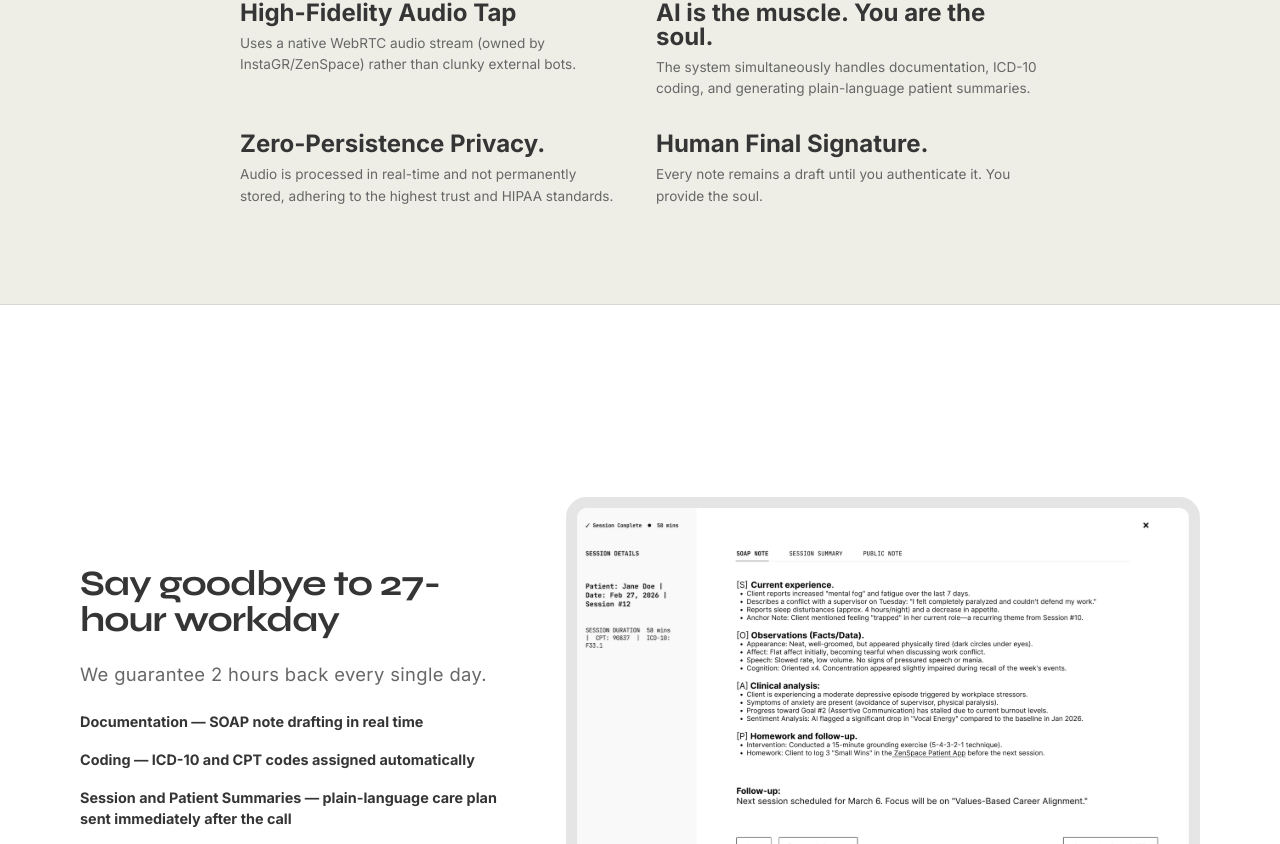
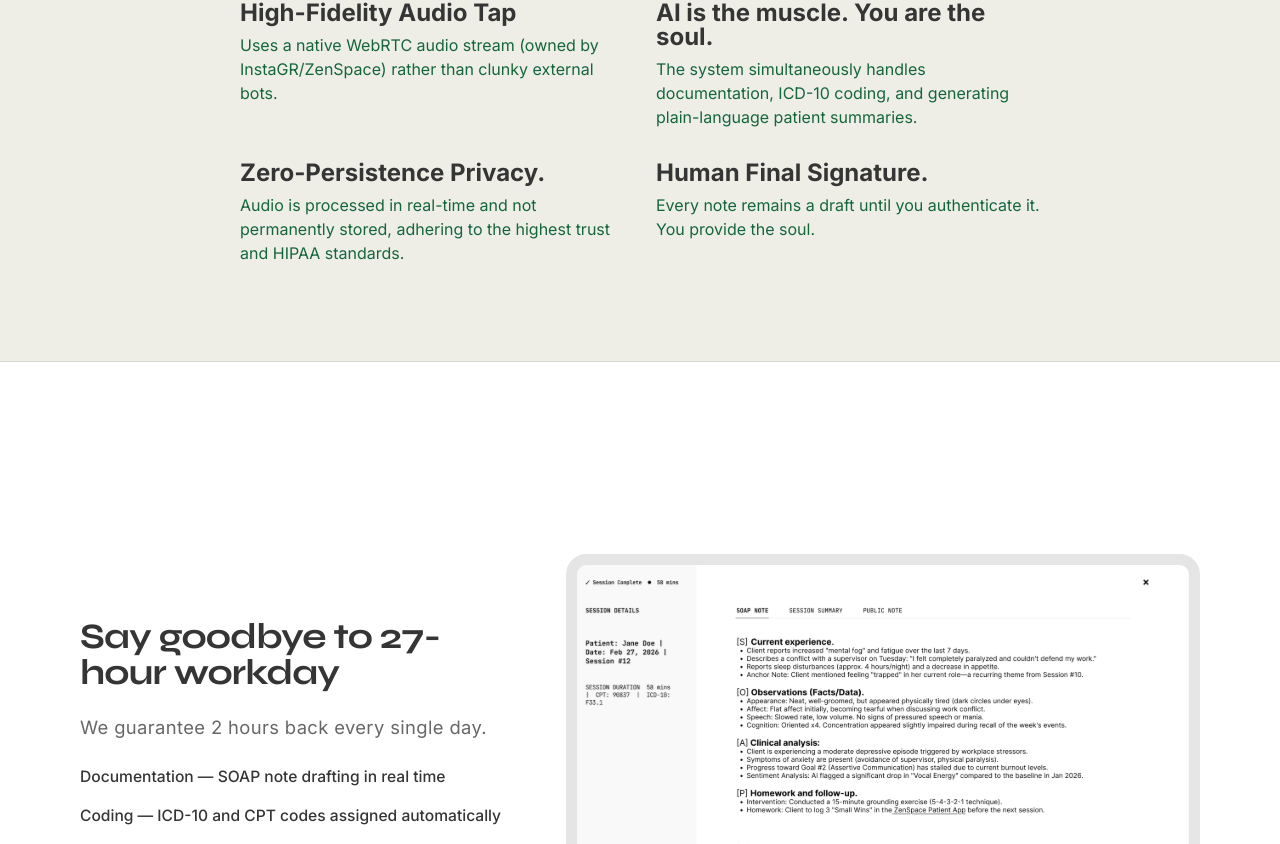
Before and after one commit to ZenSpaceApp/zenspace-website, a Next.js app: page /zennotes in a window 1280 px wide. Shown: the part 1236-2080 px from the top of the page. Built offline with nearby package versions, Linux system fonts and the light colour scheme.

Commit message:
Misc styling changes

```diff
--- a/app/zennotes/ZenNotes.module.scss
+++ b/app/zennotes/ZenNotes.module.scss
@@ -161,7 +161,7 @@
 
 .featureCard {
   h3 {
-    font-size: 0.95rem;
+    font-size: 1rem;
     font-weight: 700;
     color: var(--color--grey3);
     margin: 0 0 0.5rem;
@@ -169,9 +169,10 @@
   }
 
   p {
-    font-size: 0.85rem;
-    line-height: 1.6;
-    color: var(--color--grey2);
+    font-size: 1rem;
+    line-height: 1.5;
+    color: var(--green-800);
+    // font-weight: 500;
     margin: 0;
   }
 }
@@ -228,8 +229,8 @@
     gap: 0.15rem;
 
     strong {
-      font-size: 0.9rem;
-      font-weight: 700;
+      font-size: 0.975rem;
+      font-weight: 500;
       color: var(--color--grey3);
     }
 
```
